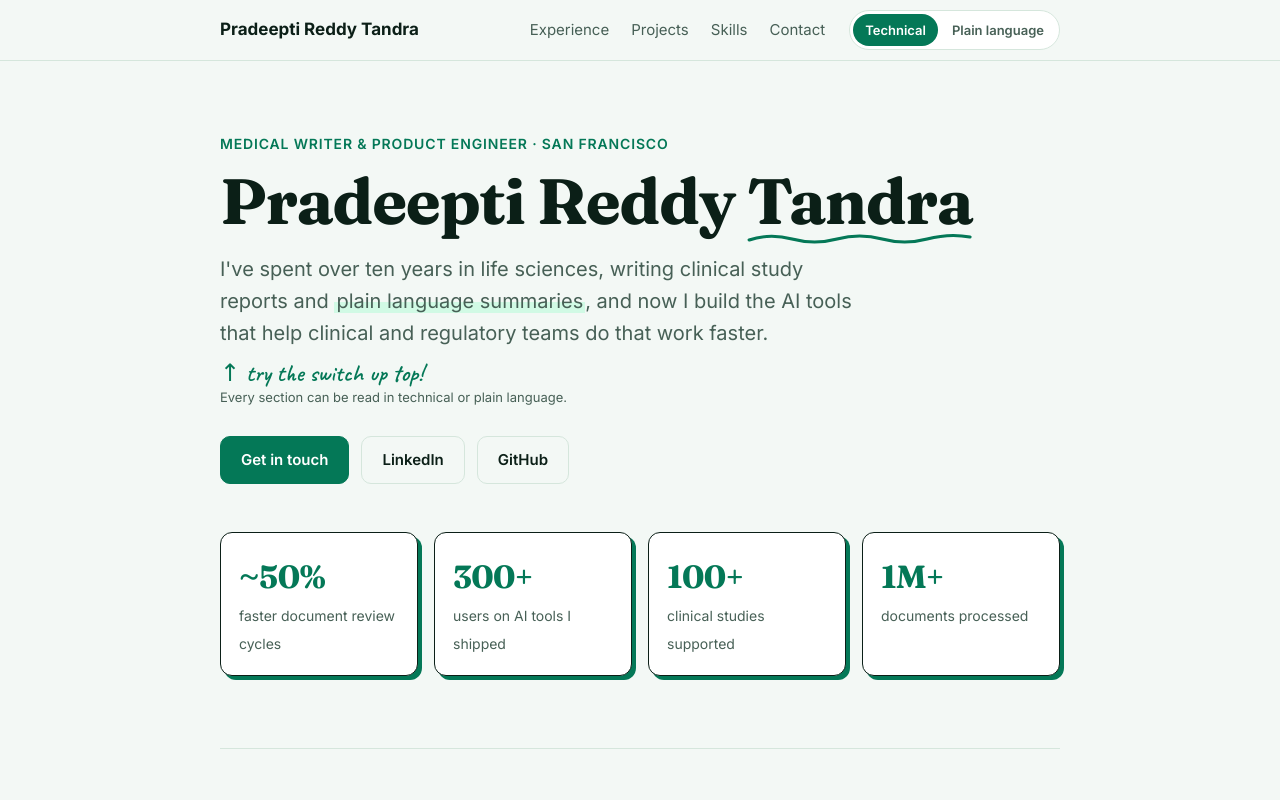
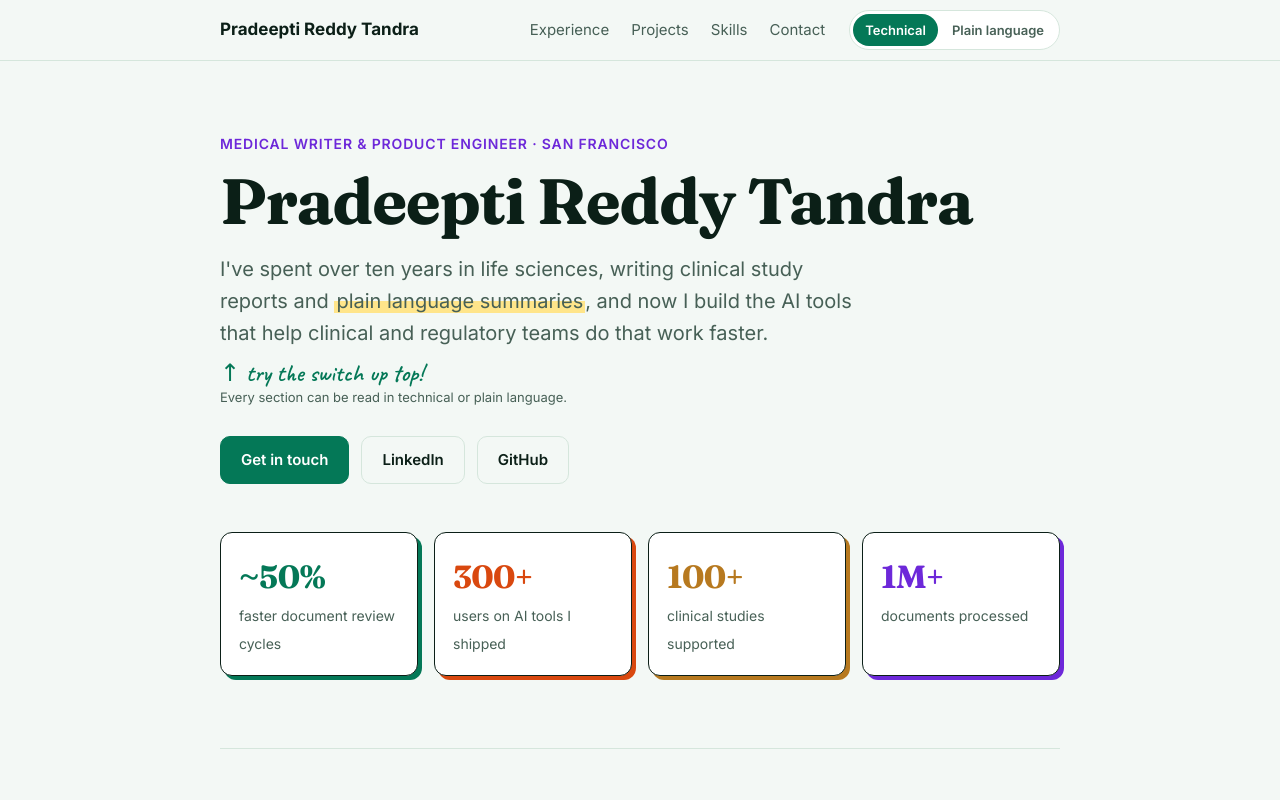
Before and after one commit to pradeeptireddy/pradeeptireddy.github.io, a plain HTML site: page index.html in a window 1280 px wide. Shown: the top 800 px of the page. Drawn offline with Linux system fonts and the light colour scheme.

Commit message:
Remove name underline; add coral, gold, and violet accents
Co-Authored-By: Claude Opus 5.5 <noreply@anthropic.com>
Claude-Session: https://claude.ai/code/session_01WN3AnyRXseJZfBDuWX18xS

```diff
--- a/index.html
+++ b/index.html
@@ -21,12 +21,18 @@
       --border: #d5e6dc;
       --accent: #047857;      /* emerald green */
       --accent-soft: #d1fae5; /* light emerald for tags */
+      --coral: #d9480f;   --coral-soft: #ffe4d6;   /* warm orange-red */
+      --gold: #b7791f;    --gold-soft: #fdefc3;    /* golden yellow */
+      --violet: #6d28d9;  --violet-soft: #ede4ff;  /* purple */
+      --highlight: #ffe58a;                        /* yellow highlighter */
     }
     /* Automatic dark mode when the visitor's device is set to dark */
     @media (prefers-color-scheme: dark) {
       :root {
         --bg: #07130e; --surface: #0e1f18; --text: #ecfdf5; --muted: #9fb8ad;
         --border: #1a3328; --accent: #34d399; --accent-soft: #0b2c20;
+        --coral: #ff8a5c; --coral-soft: #3a1d12; --gold: #f5c451; --gold-soft: #33280c;
+        --violet: #b197fc; --violet-soft: #241a3d; --highlight: #5c4a0c;
       }
     }
 
@@ -55,16 +61,13 @@
     section + section { border-top: 1px solid var(--border); }
     h1, h2, .stat b { font-family: "Fraunces", Georgia, serif; font-weight: 700; }
     h1 { font-size: clamp(40px, 7vw, 64px); line-height: 1.05; letter-spacing: -0.02em; }
-    /* Hand-drawn squiggle under the name */
-    .squiggle { position: relative; display: inline-block; }
-    .squiggle svg { position: absolute; left: 0; bottom: -10px; width: 100%; height: 14px; color: var(--accent); }
     h2 { font-size: 32px; letter-spacing: -0.01em; margin-bottom: 28px; }
     /* Number the sections 01, 02, 03… like a clinical document */
     main { counter-reset: sec; }
     section h2 { counter-increment: sec; }
     section h2::before { content: counter(sec, decimal-leading-zero); display: block; font-family: "Inter", sans-serif; font-size: 13px; font-weight: 600; color: var(--accent); letter-spacing: .12em; margin-bottom: 4px; }
     /* Highlighter-pen effect */
-    mark { background: linear-gradient(transparent 55%, var(--accent-soft) 55%); color: inherit; padding: 0 2px; }
+    mark { background: linear-gradient(transparent 50%, var(--highlight) 50%); color: inherit; padding: 0 2px; }
     .hand { font-family: "Caveat", cursive; font-size: 24px; color: var(--accent); line-height: 1.2; }
     ::selection { background: var(--accent); color: #fff; }
     h3 { font-size: 18px; }
@@ -131,6 +134,22 @@
     .switch button { font: inherit; font-size: 13px; font-weight: 600; border: 0; background: transparent; color: var(--muted); padding: 6px 12px; border-radius: 999px; cursor: pointer; white-space: nowrap; }
     .switch button[aria-pressed="true"] { background: var(--accent); color: #fff; }
     .switch-hint { font-size: 13px; color: var(--muted); margin-top: 10px; }
+    /* ===== MORE COLORS: each card / number / section gets its own color via --c ===== */
+    .stat, .card, .skill-group, section { --c: var(--accent); --c-soft: var(--accent-soft); }
+    .stat:nth-child(2), .card:nth-child(1), .skill-group:nth-child(3), #projects { --c: var(--coral); --c-soft: var(--coral-soft); }
+    .stat:nth-child(3), .card:nth-child(2), .skill-group:nth-child(4), #skills { --c: var(--gold); --c-soft: var(--gold-soft); }
+    .stat:nth-child(4), .card:nth-child(3), .skill-group:nth-child(5), #contact { --c: var(--violet); --c-soft: var(--violet-soft); }
+    .skill-group:nth-child(6) { --c: var(--accent); --c-soft: var(--accent-soft); }
+    .stat { box-shadow: 4px 4px 0 var(--c) !important; }
+    .stat b { color: var(--c) !important; }
+    .card { box-shadow: 4px 4px 0 var(--c) !important; }
+    .card:hover { box-shadow: 6px 6px 0 var(--c) !important; }
+    .card .chip { background: var(--c-soft); color: var(--c); }
+    .card a { color: var(--c); font-weight: 600; }
+    section h2::before { color: var(--c) !important; }
+    .skill-group h3::before { content: ""; display: inline-block; width: 10px; height: 10px; border-radius: 50%; background: var(--c); margin-right: 8px; }
+    .signature { color: var(--coral) !important; }
+    .eyebrow { color: var(--violet) !important; }
     footer { border-top: 1px solid var(--border); padding: 28px 0; font-size: 14px; color: var(--muted); background: var(--bg); }
     .footer-row { display: flex; justify-content: space-between; align-items: center; gap: 20px; flex-wrap: wrap; }
     .signature { font-size: 36px; transform: rotate(-4deg); }
@@ -170,7 +189,7 @@
     <!-- ================= INTRO ================= -->
     <section>
       <p class="eyebrow">Medical Writer &amp; Product Engineer · San Francisco</p>
-      <h1>Pradeepti Reddy <span class="squiggle">Tandra<svg viewBox="0 0 200 14" preserveAspectRatio="none" aria-hidden="true"><path d="M2 9 Q 20 2, 40 8 T 80 8 T 120 8 T 160 8 T 198 6" fill="none" stroke="currentColor" stroke-width="3" stroke-linecap="round"/></svg></span></h1>
+      <h1>Pradeepti Reddy Tandra</h1>
       <p class="lead"><span class="tech">I've spent over ten years in life sciences, writing clinical study reports and <mark>plain language summaries</mark>, and now I build the AI tools that help clinical and regulatory teams do that work faster.</span><span class="plain">For ten years I wrote the documents that explain clinical trials to <mark>regulators and patients</mark>. Now I build software that helps teams write and check those documents faster.</span></p>
       <p class="switch-hint"><span class="hand">↑ try the switch up top!</span><br>Every section can be read in technical or plain language.</p>
       <div class="btn-row">
```
